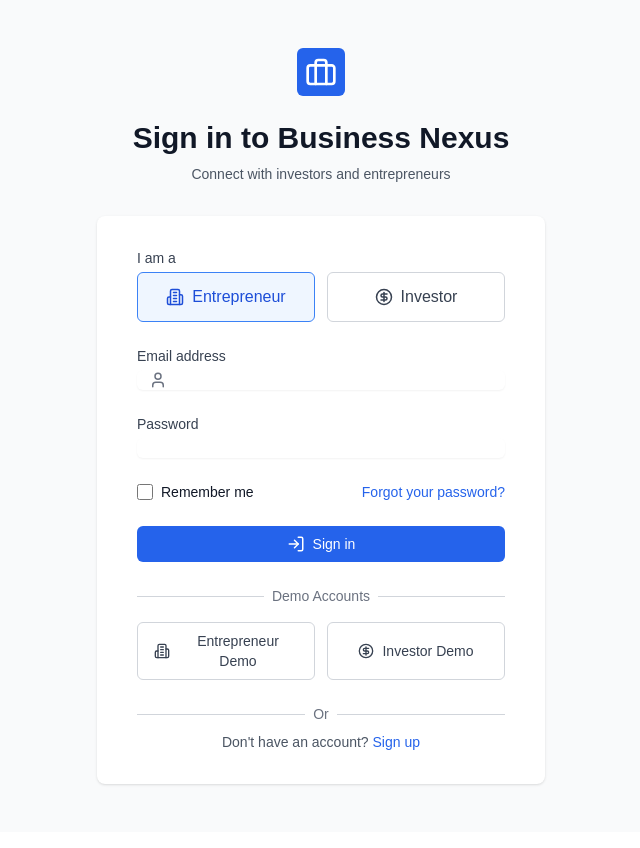
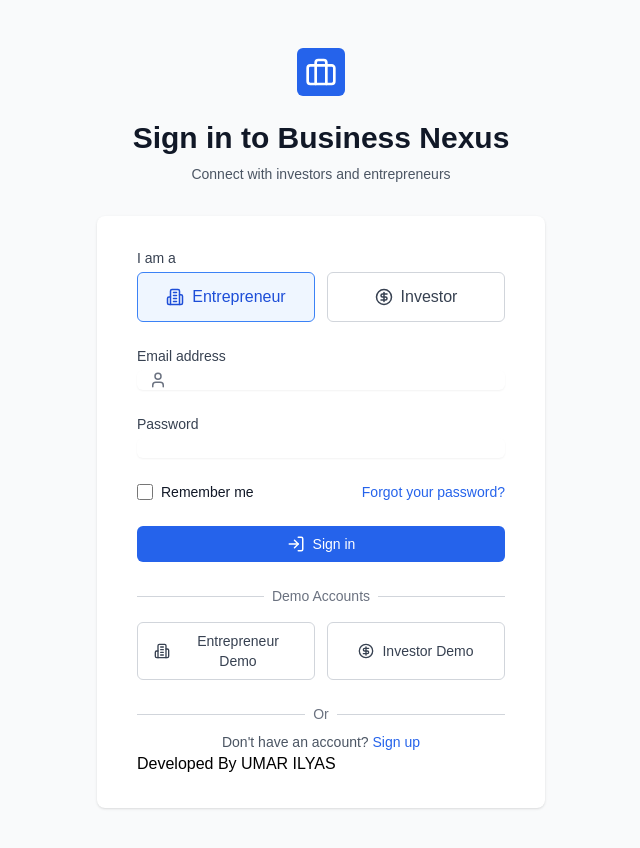
Before and after one commit to umarilyas02/Nexus, a React (Vite) app: page /login in a window 1280 px wide. Shown: the top 848 px of the page, without its empty margins (319-959 px from the left). Built offline with nearby package versions, Linux system fonts and the light colour scheme; no server answers; a web font is replaced by a local one.

Commit message:
Add developer credit to LoginPage

```diff
--- a/src/pages/auth/LoginPage.tsx
+++ b/src/pages/auth/LoginPage.tsx
@@ -244,6 +244,10 @@
                 </Link>
               </p>
             </div>
+
+            <div classname='mt-2 text-center'>
+               Developed By <a href='umarilyas.dev'>UMAR ILYAS</a>
+                  </div>
           </div>
         </div>
       </div>
```
